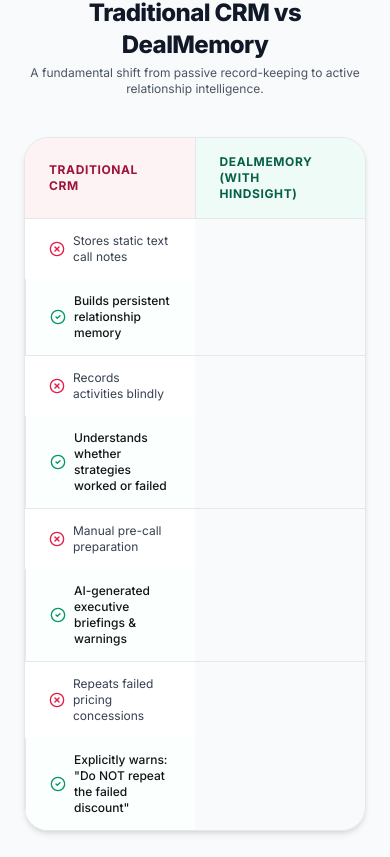
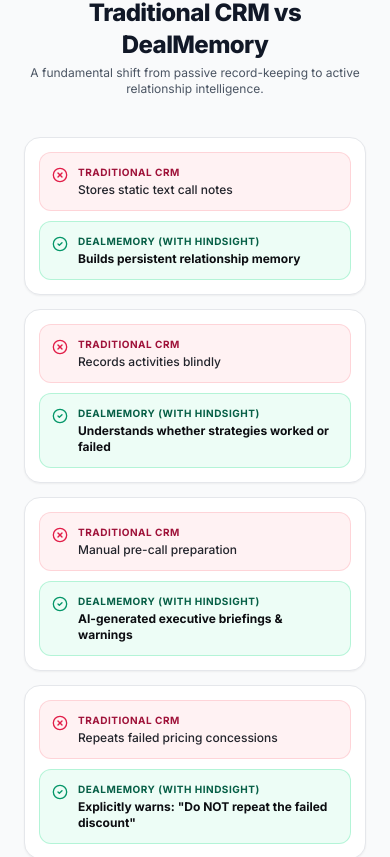
Before and after one commit to Akash7653/deal-memory, a React (Vite) app in the folder frontend/: page / in a window 390 px wide. Shown: the part 3800-4657 px from the top of the page. Built offline with nearby package versions, Linux system fonts and the light colour scheme; no server answers.

Commit message:
fix(landing): display both sides of Traditional CRM vs DealMemory comparison on mobile and desktop

```diff
--- a/frontend/src/pages/LandingPage.jsx
+++ b/frontend/src/pages/LandingPage.jsx
@@ -439,57 +439,137 @@
           </p>
         </div>
 
-        <div className="overflow-x-auto rounded-3xl border border-slate-200 dark:border-slate-800 shadow-md">
-          <table className="w-full text-left text-sm">
+        {/* Mobile View: High-clarity Paired Contrast Cards (Both sides clearly visible) */}
+        <div className="space-y-3.5 sm:hidden">
+          {[
+            {
+              crm: 'Stores static text call notes',
+              dm: 'Builds persistent relationship memory',
+            },
+            {
+              crm: 'Records activities blindly',
+              dm: 'Understands whether strategies worked or failed',
+            },
+            {
+              crm: 'Manual pre-call preparation',
+              dm: 'AI-generated executive briefings & warnings',
+            },
+            {
+              crm: 'Repeats failed pricing concessions',
+              dm: 'Explicitly warns: "Do NOT repeat the failed discount"',
+            },
+          ].map((item, idx) => (
+            <div
+              key={idx}
+              className="bg-white dark:bg-slate-900 border border-slate-200 dark:border-slate-800 rounded-2xl p-3.5 space-y-2.5 shadow-sm"
+            >
+              {/* Traditional CRM side */}
+              <div className="p-3 rounded-xl bg-rose-50/90 dark:bg-rose-950/30 border border-rose-200/80 dark:border-rose-900/50 flex items-start space-x-2.5">
+                <XCircle size={16} className="text-rose-600 dark:text-rose-400 flex-shrink-0 mt-0.5" />
+                <div className="space-y-0.5 flex-1">
+                  <div className="text-[10px] font-bold uppercase tracking-wider text-rose-800 dark:text-rose-300">
+                    Traditional CRM
+                  </div>
+                  <div className="text-xs text-slate-800 dark:text-slate-200 font-medium">
+                    {item.crm}
+                  </div>
+                </div>
+              </div>
+
+              {/* DealMemory side */}
+              <div className="p-3 rounded-xl bg-emerald-50/90 dark:bg-emerald-950/30 border border-emerald-200/80 dark:border-emerald-800/50 flex items-start space-x-2.5">
+                <CheckCircle2 size={16} className="text-emerald-600 dark:text-emerald-400 flex-shrink-0 mt-0.5" />
+                <div className="space-y-0.5 flex-1">
+                  <div className="text-[10px] font-bold uppercase tracking-wider text-emerald-800 dark:text-emerald-300">
+                    DealMemory (with Hindsight)
+                  </div>
+                  <div className="text-xs text-slate-950 dark:text-white font-bold">
+                    {item.dm}
+                  </div>
+                </div>
+              </div>
+            </div>
+          ))}
+        </div>
+
+        {/* Desktop / Tablet View: Side-by-Side 50/50 Table with proper table-cell display */}
+        <div className="hidden sm:block rounded-3xl border border-slate-200 dark:border-slate-800 shadow-md overflow-hidden bg-white dark:bg-slate-950/60">
+          <table className="w-full table-fixed text-left text-sm border-collapse">
+            <colgroup>
+              <col className="w-1/2" />
+              <col className="w-1/2" />
+            </colgroup>
             <thead className="text-xs uppercase tracking-wider font-bold border-b border-slate-200 dark:border-slate-800">
               <tr>
-                <th className="py-4 px-6 w-1/2 bg-rose-50/70 dark:bg-rose-950/20 text-rose-800 dark:text-rose-300">
-                  Traditional CRM
+                <th className="py-4 px-6 bg-rose-50/80 dark:bg-rose-950/20 text-rose-800 dark:text-rose-300">
+                  <div className="flex items-center space-x-2">
+                    <XCircle size={16} className="text-rose-600 dark:text-rose-400" />
+                    <span>Traditional CRM</span>
+                  </div>
                 </th>
-                <th className="py-4 px-6 w-1/2 bg-emerald-50/70 dark:bg-emerald-950/20 text-emerald-800 dark:text-emerald-300 border-l border-slate-200 dark:border-slate-800">
-                  DealMemory (with Hindsight)
+                <th className="py-4 px-6 bg-emerald-50/80 dark:bg-emerald-950/20 text-emerald-800 dark:text-emerald-300 border-l border-slate-200 dark:border-slate-800">
+                  <div className="flex items-center space-x-2">
+                    <CheckCircle2 size={16} className="text-emerald-600 dark:text-emerald-400" />
+                    <span>DealMemory (with Hindsight)</span>
+                  </div>
                 </th>
               </tr>
             </thead>
-            <tbody className="divide-y divide-slate-200 dark:divide-slate-800 bg-white dark:bg-slate-950/60 text-xs sm:text-sm">
+            <tbody className="divide-y divide-slate-200 dark:divide-slate-800 text-xs sm:text-sm">
               <tr className="hover:bg-slate-50 dark:hover:bg-slate-900/40">
-                <td className="py-3.5 px-6 text-slate-700 dark:text-slate-400 flex items-center space-x-2">
+                <td className="py-4 px-6 text-slate-700 dark:text-slate-300 align-middle">
+                  <div className="flex items-center space-x-3">
                     <XCircle size={16} className="text-rose-600 dark:text-rose-400 flex-shrink-0" />
                     <span>Stores static text call notes</span>
+                  </div>
                 </td>
-                <td className="py-3.5 px-6 text-slate-900 dark:text-white font-medium bg-emerald-50/20 dark:bg-emerald-950/10 border-l border-slate-200 dark:border-slate-800 flex items-center space-x-2">
+                <td className="py-4 px-6 text-slate-950 dark:text-white font-medium bg-emerald-50/20 dark:bg-emerald-950/10 border-l border-slate-200 dark:border-slate-800 align-middle">
+                  <div className="flex items-center space-x-3">
                     <CheckCircle2 size={16} className="text-emerald-600 dark:text-emerald-400 flex-shrink-0" />
                     <span>Builds persistent relationship memory</span>
+                  </div>
                 </td>
               </tr>
               <tr className="hover:bg-slate-50 dark:hover:bg-slate-900/40">
-                <td className="py-3.5 px-6 text-slate-700 dark:text-slate-400 flex items-center space-x-2">
+                <td className="py-4 px-6 text-slate-700 dark:text-slate-300 align-middle">
+                  <div className="flex items-center space-x-3">
                     <XCircle size={16} className="text-rose-600 dark:text-rose-400 flex-shrink-0" />
                     <span>Records activities blindly</span>
+                  </div>
                 </td>
-                <td className="py-3.5 px-6 text-slate-900 dark:text-white font-medium bg-emerald-50/20 dark:bg-emerald-950/10 border-l border-slate-200 dark:border-slate-800 flex items-center space-x-2">
+                <td className="py-4 px-6 text-slate-950 dark:text-white font-medium bg-emerald-50/20 dark:bg-emerald-950/10 border-l border-slate-200 dark:border-slate-800 align-middle">
+                  <div className="flex items-center space-x-3">
                     <CheckCircle2 size={16} className="text-emerald-600 dark:text-emerald-400 flex-shrink-0" />
                     <span>Understands whether strategies worked or failed</span>
+                  </div>
                 </td>
               </tr>
               <tr className="hover:bg-slate-50 dark:hover:bg-slate-900/40">
-                <td className="py-3.5 px-6 text-slate-700 dark:text-slate-400 flex items-center space-x-2">
+                <td className="py-4 px-6 text-slate-700 dark:text-slate-300 align-middle">
+                  <div className="flex items-center space-x-3">
                     <XCircle size={16} className="text-rose-600 dark:text-rose-400 flex-shrink-0" />
                     <span>Manual pre-call preparation</span>
+                  </div>
                 </td>
-                <td className="py-3.5 px-6 text-slate-900 dark:text-white font-medium bg-emerald-50/20 dark:bg-emerald-950/10 border-l border-slate-200 dark:border-slate-800 flex items-center space-x-2">
+                <td className="py-4 px-6 text-slate-950 dark:text-white font-medium bg-emerald-50/20 dark:bg-emerald-950/10 border-l border-slate-200 dark:border-slate-800 align-middle">
+                  <div className="flex items-center space-x-3">
                     <CheckCircle2 size={16} className="text-emerald-600 dark:text-emerald-400 flex-shrink-0" />
                     <span>AI-generated executive briefings & warnings</span>
+                  </div>
                 </td>
               </tr>
               <tr className="hover:bg-slate-50 dark:hover:bg-slate-900/40">
-                <td className="py-3.5 px-6 text-slate-700 dark:text-slate-400 flex items-center space-x-2">
+                <td className="py-4 px-6 text-slate-700 dark:text-slate-300 align-middle">
+                  <div className="flex items-center space-x-3">
                     <XCircle size={16} className="text-rose-600 dark:text-rose-400 flex-shrink-0" />
                     <span>Repeats failed pricing concessions</span>
+                  </div>
                 </td>
-                <td className="py-3.5 px-6 text-slate-900 dark:text-white font-medium bg-emerald-50/20 dark:bg-emerald-950/10 border-l border-slate-200 dark:border-slate-800 flex items-center space-x-2">
+                <td className="py-4 px-6 text-slate-950 dark:text-white font-medium bg-emerald-50/20 dark:bg-emerald-950/10 border-l border-slate-200 dark:border-slate-800 align-middle">
+                  <div className="flex items-center space-x-3">
                     <CheckCircle2 size={16} className="text-emerald-600 dark:text-emerald-400 flex-shrink-0" />
                     <span>Explicitly warns: "Do NOT repeat the failed discount"</span>
+                  </div>
                 </td>
               </tr>
             </tbody>
```
Lines whose indentation alone changed are shown as unchanged.
